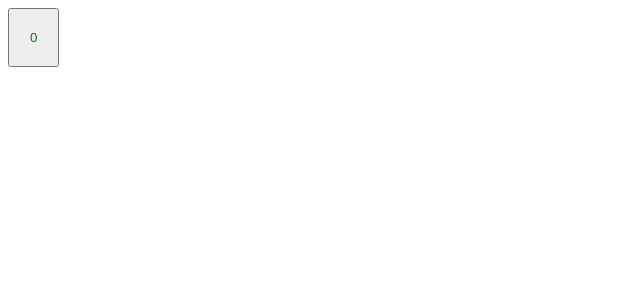
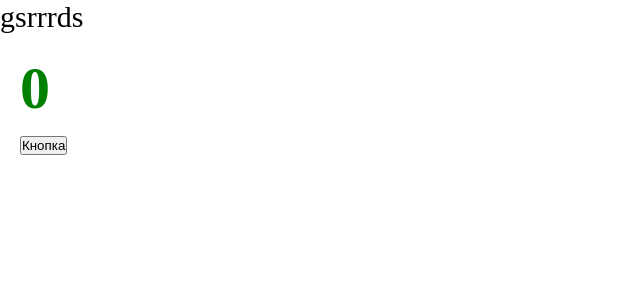
Before and after one commit to Machumak00/react-blog, a React app: page / in a window 1280 px wide. Shown: the top 300 px of the page, without its empty margins (0-640 px from the left). Built offline with nearby package versions, Linux system fonts and the light colour scheme.

Commit message:
- добавил css modules - разделил css modules на prod и dev версии - добавил необходимые плагины и лоадеры - добавил главный элемент приложения App - добавил пакет react-router-dom

```diff
--- a/package.json
+++ b/package.json
@@ -15,10 +15,12 @@
     "@types/node": "^17.0.21",
     "@types/react": "^17.0.39",
     "@types/react-dom": "^17.0.11",
+    "@types/react-router-dom": "^5.3.3",
     "@types/webpack": "^5.28.0",
     "@types/webpack-dev-server": "^4.7.2",
     "css-loader": "^6.6.0",
     "html-webpack-plugin": "^5.5.0",
+    "mini-css-extract-plugin": "^2.5.3",
     "sass": "^1.49.9",
     "sass-loader": "^12.6.0",
     "style-loader": "^3.3.1",
@@ -31,6 +33,7 @@
   },
   "dependencies": {
     "react": "^17.0.2",
-    "react-dom": "^17.0.2"
+    "react-dom": "^17.0.2",
+    "react-router-dom": "^6.2.1"
   }
 }
--- /dev/null
+++ b/src/App.tsx
@@ -0,0 +1,14 @@
+import React from 'react';
+import {Counter} from "./components/Counter";
+import './index.scss';
+
+const App = () => {
+    return (
+        <div className="app">
+            gsrrrds
+            <Counter/>
+        </div>
+    );
+};
+
+export default App;
--- a/src/components/Counter.scss
+++ b/src/components/Counter.module.scss
@@ -1,4 +1,4 @@
-button {
+.btn {
     padding: 20px;
     color: green;
 }
--- a/src/components/Counter.tsx
+++ b/src/components/Counter.tsx
@@ -1,5 +1,5 @@
 import React, {useState} from 'react';
-import './Counter.scss';
+import classes from './Counter.module.scss';
 
 export const Counter = () => {
     const [count, setCount] = useState(0);
@@ -9,8 +9,9 @@
     }
 
     return (
-        <div>
-            <button onClick={increment}>{count}</button>
+        <div className={classes.btn}>
+            <h1>{count}</h1>
+            <button onClick={increment}>Кнопка</button>
         </div>
     );
 };
--- /dev/null
+++ b/src/index.scss
@@ -0,0 +1,9 @@
+* {
+  margin: 0;
+  padding: 0;
+  box-sizing: border-box;
+}
+
+.app {
+  font-size: 30px;
+}
--- a/src/index.tsx
+++ b/src/index.tsx
@@ -1,7 +1,7 @@
 import {render} from "react-dom";
-import {Counter} from "./components/Counter";
+import App from "./App";
 
 render(
-    <Counter/>,
+    <App/>,
     document.getElementById('root')
 )
--- a/src/test.ts
+++ /dev/null
@@ -1,5 +0,0 @@
-export function someFn(arg: number): string {
-    console.log('EXECUTE');
-
-    return 'some string';
-}
```
Also changed, not shown: src/global.d.ts (added, +7 -0 lines), 4 other files (tests, documents, lock files or other folders).
